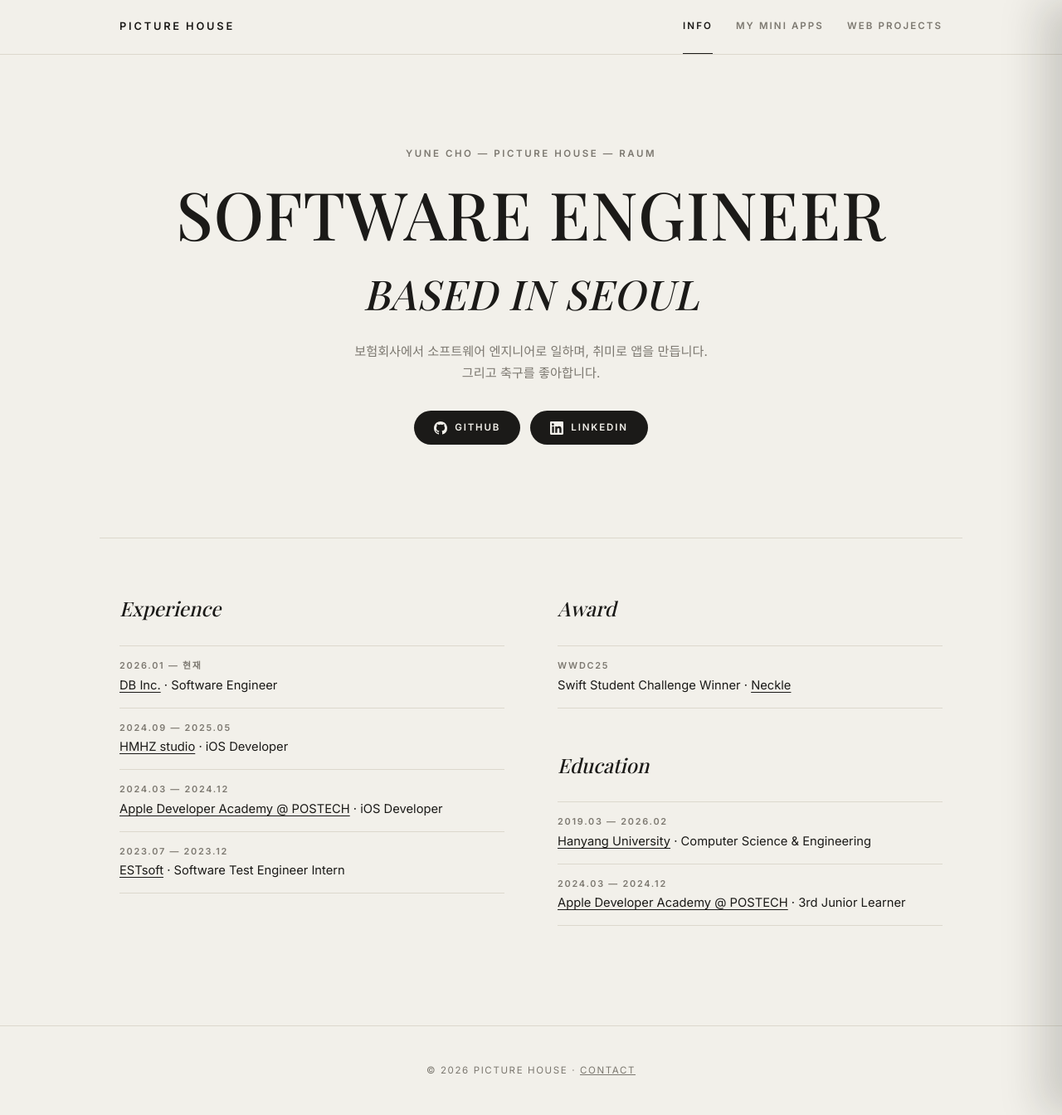
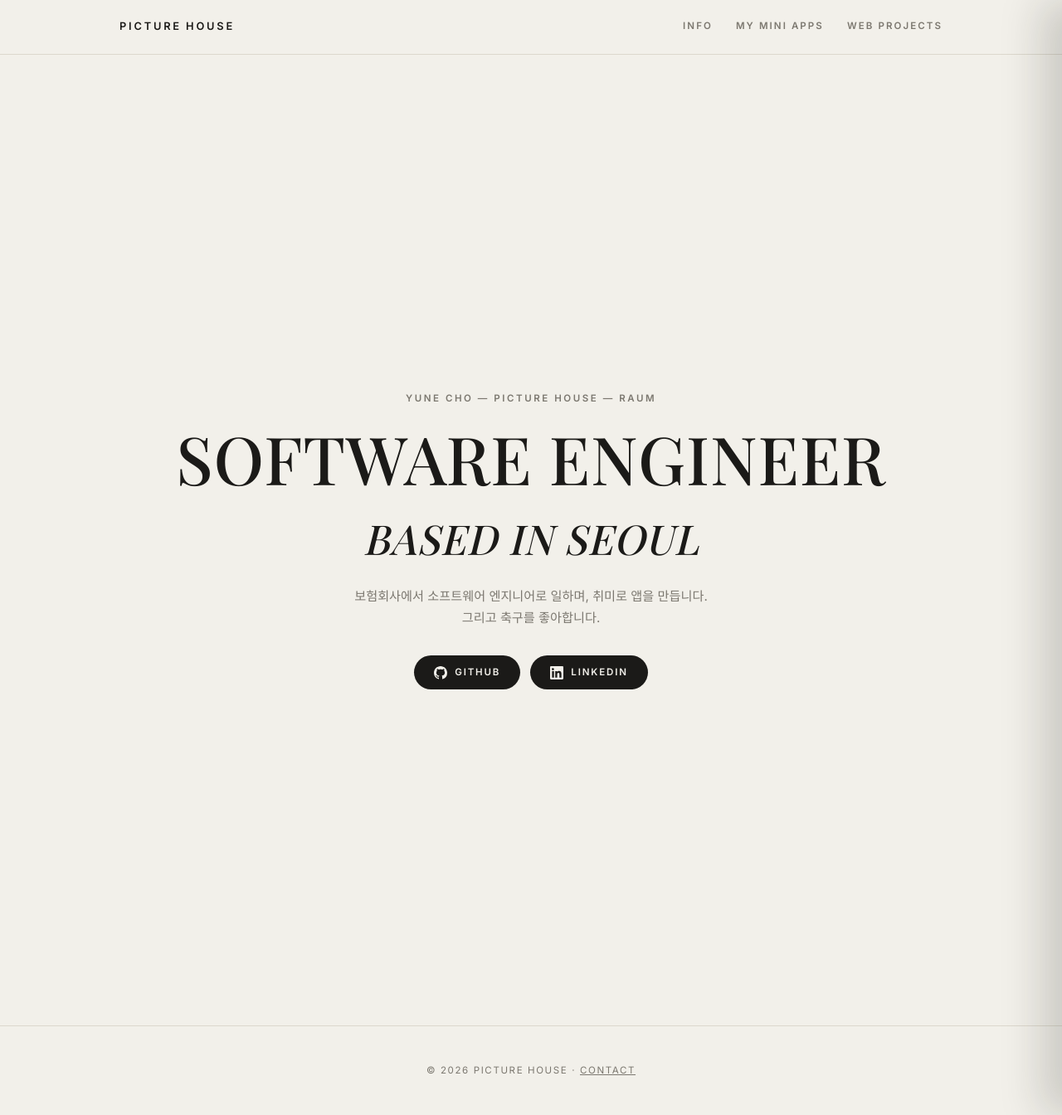
Before and after one commit to PictureHouse/picturehouse.github.io, a Jekyll site: the page built from index.html, in a window 1280 px wide and 1344 px high. Shown: the whole window at 83% size. Built offline with Jekyll 4.4.1, drawn with Linux system fonts in a browser that asks for light colours; some web fonts are replaced.

Commit message:
메인 화면 신설, Info 탭을 경력 정보 전용 페이지로 분리
- /: 소개 히어로를 화면 중앙에 배치한 메인 화면 (타이틀 클릭 시 이동)
- /info/: Experience · Award · Education만 표시
- 미니앱 키보드 스페이스바가 메인 화면으로 이동

Co-Authored-By: Claude Opus 5.5 <noreply@anthropic.com>

```diff
--- a/_layouts/default.html
+++ b/_layouts/default.html
@@ -14,7 +14,7 @@
   <link href="https://fonts.googleapis.com/css2?family=Playfair+Display:ital,wght@0,500;0,600;1,500;1,600&family=Inter:wght@400;500;600&display=swap" rel="stylesheet">
   <link rel="stylesheet" href="{{ '/assets/css/main.css' | relative_url }}">
 </head>
-<body>
+<body{% if page.body_class %} class="{{ page.body_class }}"{% endif %}>
   <header class="site-header">
     <div class="container header-inner">
       <a class="site-logo" href="{{ '/' | relative_url }}" aria-label="{{ site.title }}">
@@ -24,7 +24,7 @@
         {%- endfor -%}
       </a>
       <nav class="tabs" aria-label="주요 메뉴">
-        <a class="tab {% if page.url == '/' %}tab--active{% endif %}" href="{{ '/' | relative_url }}">Info</a>
+        <a class="tab {% if page.url contains '/info' %}tab--active{% endif %}" href="{{ '/info/' | relative_url }}">Info</a>
         <a class="tab {% if page.url contains '/mini-apps' %}tab--active{% endif %}" href="{{ '/mini-apps/' | relative_url }}">My Mini Apps</a>
         <a class="tab {% if page.url contains '/web-projects' %}tab--active{% endif %}" href="{{ '/web-projects/' | relative_url }}">Web Projects</a>
         {% assign services = site.services | sort: 'order' %}
@@ -43,7 +43,7 @@
     <aside class="mobile-nav__panel" aria-label="모바일 메뉴">
       <button type="button" class="mobile-nav__close" data-nav-close aria-label="메뉴 닫기">&times;</button>
       <nav class="mobile-nav__links">
-        <a class="mobile-nav__link {% if page.url == '/' %}is-current{% endif %}" href="{{ '/' | relative_url }}">Info</a>
+        <a class="mobile-nav__link {% if page.url contains '/info' %}is-current{% endif %}" href="{{ '/info/' | relative_url }}">Info</a>
         <a class="mobile-nav__link {% if page.url contains '/mini-apps' %}is-current{% endif %}" href="{{ '/mini-apps/' | relative_url }}">My Mini Apps</a>
         <a class="mobile-nav__link {% if page.url contains '/web-projects' %}is-current{% endif %}" href="{{ '/web-projects/' | relative_url }}">Web Projects</a>
         {% for app in services %}
--- a/assets/css/main.css
+++ b/assets/css/main.css
@@ -292,6 +292,24 @@ img { max-width: 100%; }
 
 .social-btn svg { flex-shrink: 0; }
 
+/* 메인 화면: 히어로를 헤더와 푸터 사이 화면 정중앙에 둔다 */
+.page-home {
+  min-height: 100vh;
+  min-height: 100svh;
+  display: flex;
+  flex-direction: column;
+}
+
+.page-home .site-main {
+  flex: 1;
+  display: flex;
+  flex-direction: column;
+  justify-content: center;
+}
+
+.page-home .home-hero { padding: 64px 0; }
+.page-home .site-footer { margin-top: 0; }
+
 /* ===== Resume ===== */
 .resume {
   display: grid;
@@ -300,6 +318,13 @@ img { max-width: 100%; }
   margin-top: 40px;
   padding-top: 64px;
   border-top: 1px solid var(--line);
+}
+
+/* Info 탭: 히어로 없이 단독으로 쓰므로 구분선 대신 상단 여백만 둔다 */
+.resume--page {
+  margin-top: 0;
+  padding-top: 96px;
+  border-top: 0;
 }
 
 /* 긴 항목이 있어도 두 컬럼 폭이 정확히 1:1을 유지하도록 */
@@ -1153,6 +1178,8 @@ button.key { cursor: pointer; }
   .key { border-radius: 6px; }
   .key-icon { border-radius: 20%; }
   .home-hero { padding: 72px 0 48px; }
+  .page-home .home-hero { padding: 48px 0; }
+  .resume--page { padding-top: 64px; }
   .miniapps { padding-top: 64px; }
   .site-logo { padding: 16px 0; }
 
--- a/assets/js/miniapps.js
+++ b/assets/js/miniapps.js
@@ -115,7 +115,7 @@
       return;
     }
 
-    // 스페이스바 → Info 탭
+    // 스페이스바 → 메인 화면
     if (code === 'Space' && !openLetter) {
       e.preventDefault();
       var space = physKey('Space');
--- a/index.html
+++ b/index.html
@@ -19,47 +19,3 @@ permalink: /
     </div>
   </div>
 </section>
-
-<section class="container resume">
-  <div class="resume-col">
-    <h2 class="resume-title">Experience</h2>
-    <ul class="resume-list">
-      <li>
-        <span class="resume-period">2026.01 — 현재</span>
-        <span class="resume-role"><a href="https://www.dbinc.co.kr/" target="_blank" rel="noopener">DB Inc.</a> · Software Engineer</span>
-      </li>
-      <li>
-        <span class="resume-period">2024.09 — 2025.05</span>
-        <span class="resume-role"><a href="https://linktr.ee/hmhz" target="_blank" rel="noopener">HMHZ studio</a> · iOS Developer</span>
-      </li>
-      <li>
-        <span class="resume-period">2024.03 — 2024.12</span>
-        <span class="resume-role"><a href="https://developeracademy.postech.ac.kr/" target="_blank" rel="noopener">Apple Developer Academy @ POSTECH</a> · iOS Developer</span>
-      </li>
-      <li>
-        <span class="resume-period">2023.07 — 2023.12</span>
-        <span class="resume-role"><a href="https://estsoft.ai/" target="_blank" rel="noopener">ESTsoft</a> · Software Test Engineer Intern</span>
-      </li>
-    </ul>
-  </div>
-  <div class="resume-col">
-    <h2 class="resume-title">Award</h2>
-    <ul class="resume-list">
-      <li>
-        <span class="resume-period">WWDC25</span>
-        <span class="resume-role">Swift Student Challenge Winner · <a href="https://apps.apple.com/kr/app/neckle/id6742444201" target="_blank" rel="noopener">Neckle</a></span>
-      </li>
-    </ul>
-    <h2 class="resume-title">Education</h2>
-    <ul class="resume-list">
-      <li>
-        <span class="resume-period">2019.03 — 2026.02</span>
-        <span class="resume-role"><a href="https://cs.hanyang.ac.kr/home" target="_blank" rel="noopener">Hanyang University</a> · Computer Science &amp; Engineering</span>
-      </li>
-      <li>
-        <span class="resume-period">2024.03 — 2024.12</span>
-        <span class="resume-role"><a href="https://developeracademy.postech.ac.kr/" target="_blank" rel="noopener">Apple Developer Academy @ POSTECH</a> · 3rd Junior Learner</span>
-      </li>
-    </ul>
-  </div>
-</section>
--- a/mini-apps.html
+++ b/mini-apps.html
@@ -58,7 +58,7 @@ permalink: /mini-apps/
       {% endif %}
       {% endfor %}
       <div class="key key--deco key--cmd" data-phys="MetaLeft"><span class="key-label">cmd</span></div>
-      <a class="key key--deco key--space key--egg" href="{{ '/' | relative_url }}" data-phys="Space" aria-label="Info 탭으로 이동"><span class="key-label">picturehouse</span></a>
+      <a class="key key--deco key--space key--egg" href="{{ '/' | relative_url }}" data-phys="Space" aria-label="메인 화면으로 이동"><span class="key-label">picturehouse</span></a>
       <div class="key key--deco key--cmd" data-phys="MetaRight"><span class="key-label">cmd</span></div>
       <div class="key key--deco" data-phys="AltRight"><span class="key-label">opt</span></div>
     </div>
```
Also changed, not shown: other parts of index.html (+1 -1 lines), info.html (added, +47 -0 lines).
